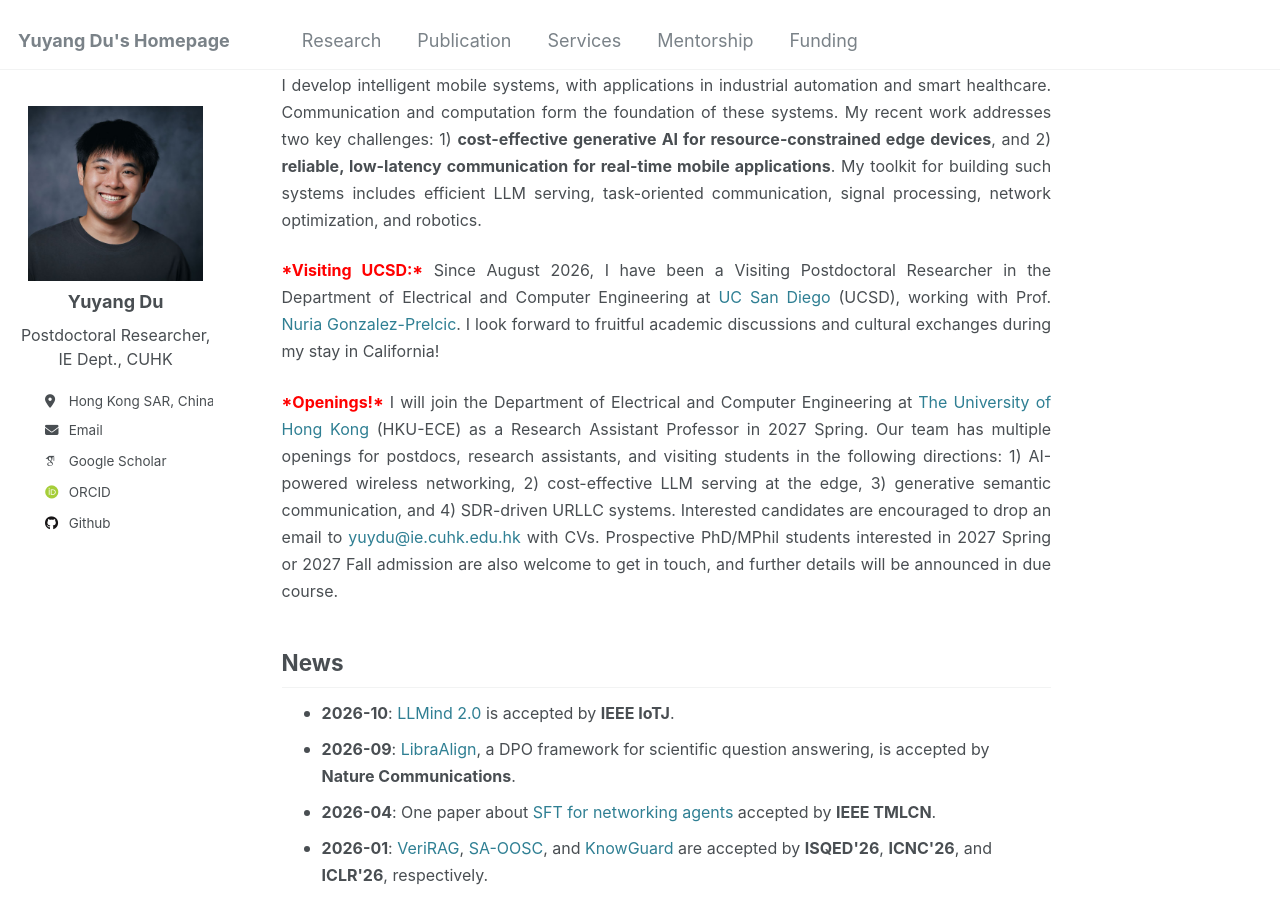
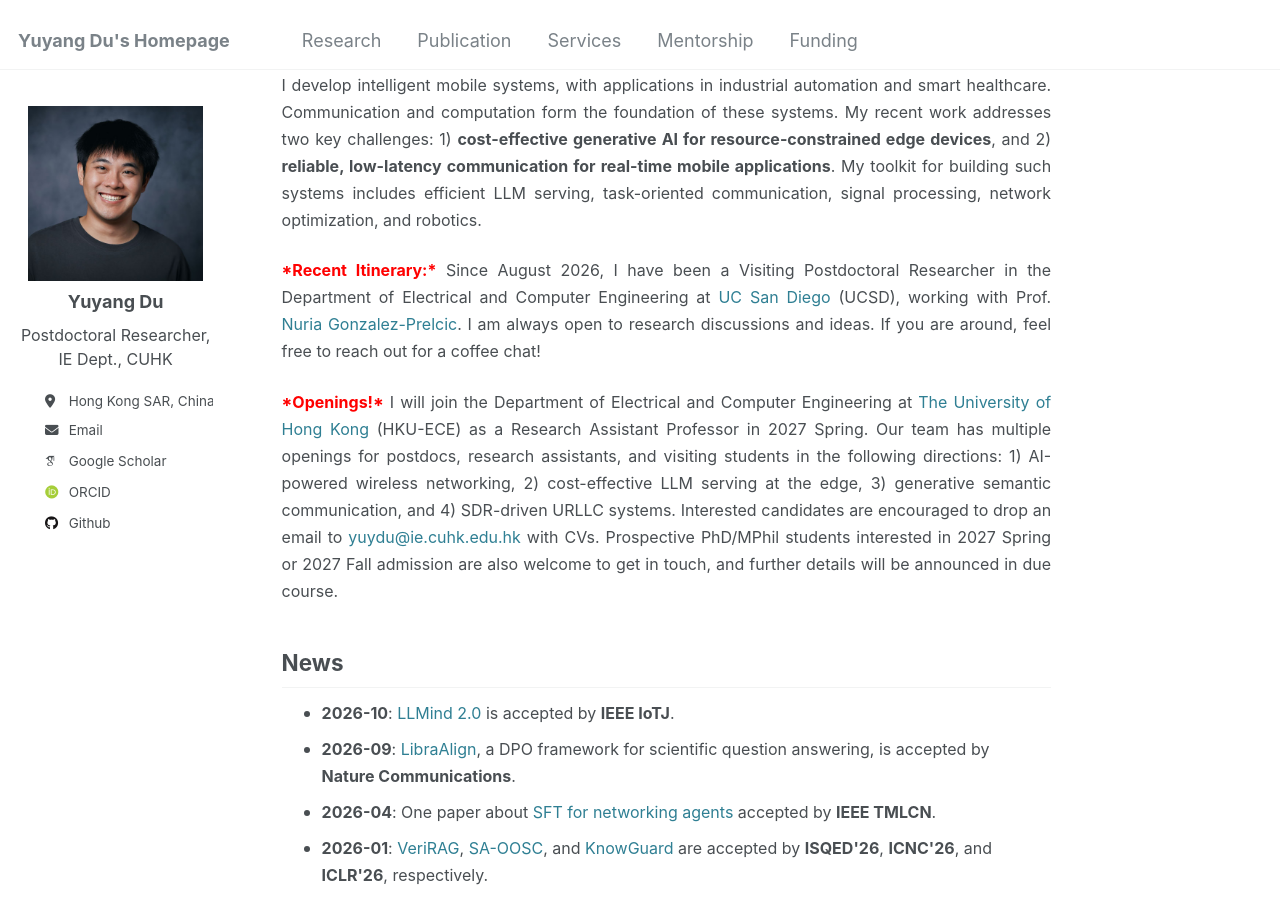
Before and after one commit to yuyangdu001/yuyangdu001.github.io, a Jekyll site: the page built from _pages/about.md, in a window 1280 px wide and 900 px high, scrolled down 367 px. Built offline with Jekyll 4.4.1, drawn with Linux system fonts in a browser that asks for light colours; some web fonts are replaced.

Commit message:
Update about.md

```diff
--- a/_pages/about.md
+++ b/_pages/about.md
@@ -34,7 +34,7 @@ a {
 
 <p style="text-align: justify;"><font size=3>I develop intelligent mobile systems, with applications in industrial automation and smart healthcare. Communication and computation form the foundation of these systems. My recent work addresses two key challenges: 1) <b>cost-effective generative AI for resource-constrained edge devices</b>, and 2) <b>reliable, low-latency communication for real-time mobile applications</b>. My toolkit for building such systems includes efficient LLM serving, task-oriented communication, signal processing, network optimization, and robotics.</font></p>
 
-<p style="text-align: justify;"><font size=3><b style="color: #ff0000;">*Visiting UCSD:*</b> Since August 2026, I have been a Visiting Postdoctoral Researcher in the Department of Electrical and Computer Engineering at <a href="https://ucsd.edu/">UC San Diego</a> (UCSD), working with Prof. <a href="https://jacobsschool.ucsd.edu/people/profile/nuria-gonzalez-prelcic">Nuria Gonzalez-Prelcic</a>. I look forward to fruitful academic discussions and cultural exchanges during my stay in California!</font></p>
+<p style="text-align: justify;"><font size=3><b style="color: #ff0000;">*Recent Itinerary:*</b> Since August 2026, I have been a Visiting Postdoctoral Researcher in the Department of Electrical and Computer Engineering at <a href="https://ucsd.edu/">UC San Diego</a> (UCSD), working with Prof. <a href="https://jacobsschool.ucsd.edu/people/profile/nuria-gonzalez-prelcic">Nuria Gonzalez-Prelcic</a>. I am always open to research discussions and ideas. If you are around, feel free to reach out for a coffee chat!</font></p>
 
 <p style="text-align: justify;"><font size=3><b style="color: #ff0000;">*Openings!*</b> I will join the Department of Electrical and Computer Engineering at <a href="https://ece.hku.hk/">The University of Hong Kong</a> (HKU-ECE) as a Research Assistant Professor in 2027 Spring. Our team has multiple openings for postdocs, research assistants, and visiting students in the following directions: 1) AI-powered wireless networking, 2) cost-effective LLM serving at the edge, 3) generative semantic communication, and 4) SDR-driven URLLC systems. Interested candidates are encouraged to drop an email to <a href="mailto:yuydu@ie.cuhk.edu.hk">yuydu@ie.cuhk.edu.hk</a> with CVs. Prospective PhD/MPhil students interested in 2027 Spring or 2027 Fall admission are also welcome to get in touch, and further details will be announced in due course.</font></p>
 
```
